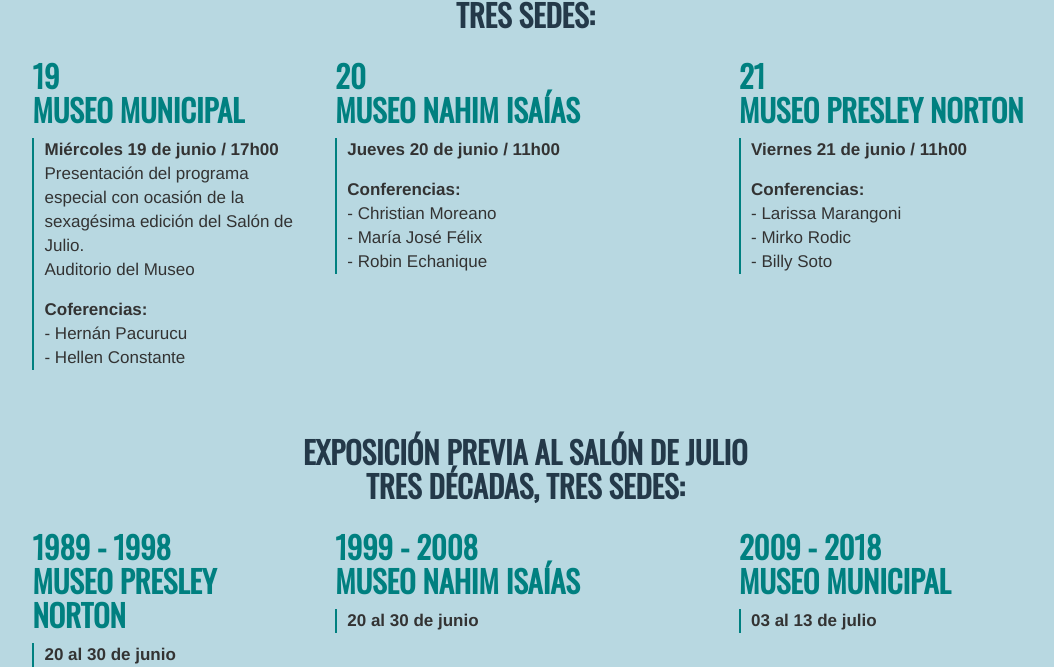
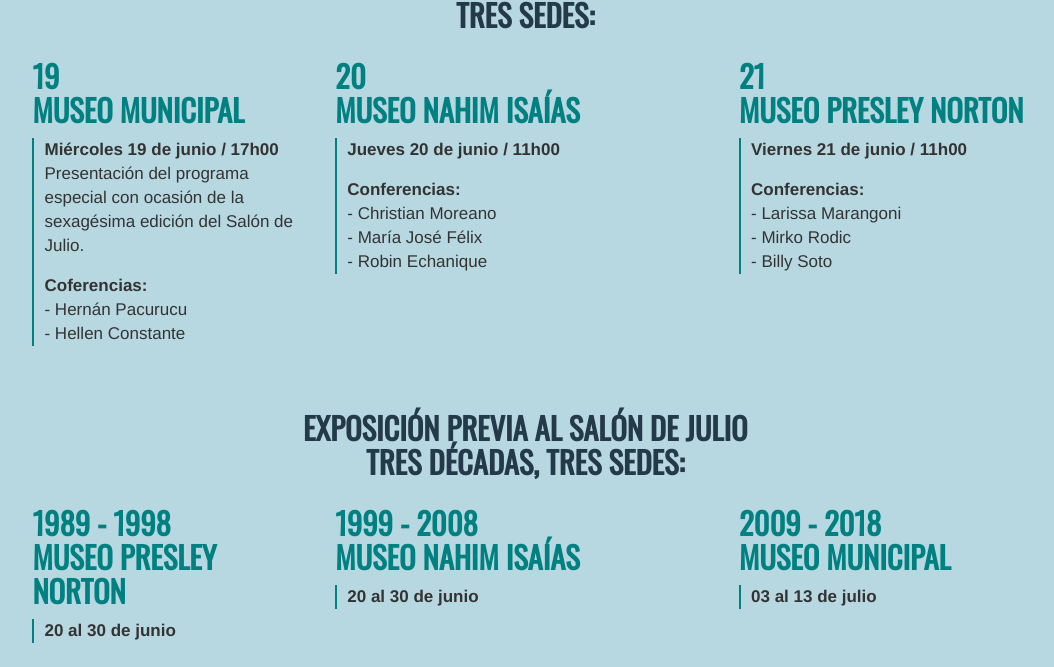
Before and after one commit to ybarbouro/salondejulio, a Jekyll site: the page built from index.html, in a window 1280 px wide and 900 px high, scrolled down 3866 px, cut to the strip 0-667 px from the top of the window. Shown: the whole strip, without its empty margins (115-1169 px from the left). Built offline with Jekyll 4.4.1, drawn with Linux system fonts in a browser that asks for light colours; a script that is not in the unit is left out.

Commit message:
Update board.html

```diff
--- a/_includes/board.html
+++ b/_includes/board.html
@@ -25,8 +25,7 @@
   <h2 class="league-sm" style="color:teal;">19 <br />MUSEO MUNICIPAL</h2>
   <div style="border-left: 2px teal solid;padding-left: 10px;">
   <p><strong>Miércoles 19 de junio / 17h00</strong><br />
-Presentación del programa especial con ocasión de la sexagésima edición del Salón de Julio.<br />
-Auditorio del Museo</p>
+Presentación del programa especial con ocasión de la sexagésima edición del Salón de Julio.</p>
   <p><strong>Coferencias:</strong><br />
 - Hernán Pacurucu<br />
 - Hellen Constante
```
